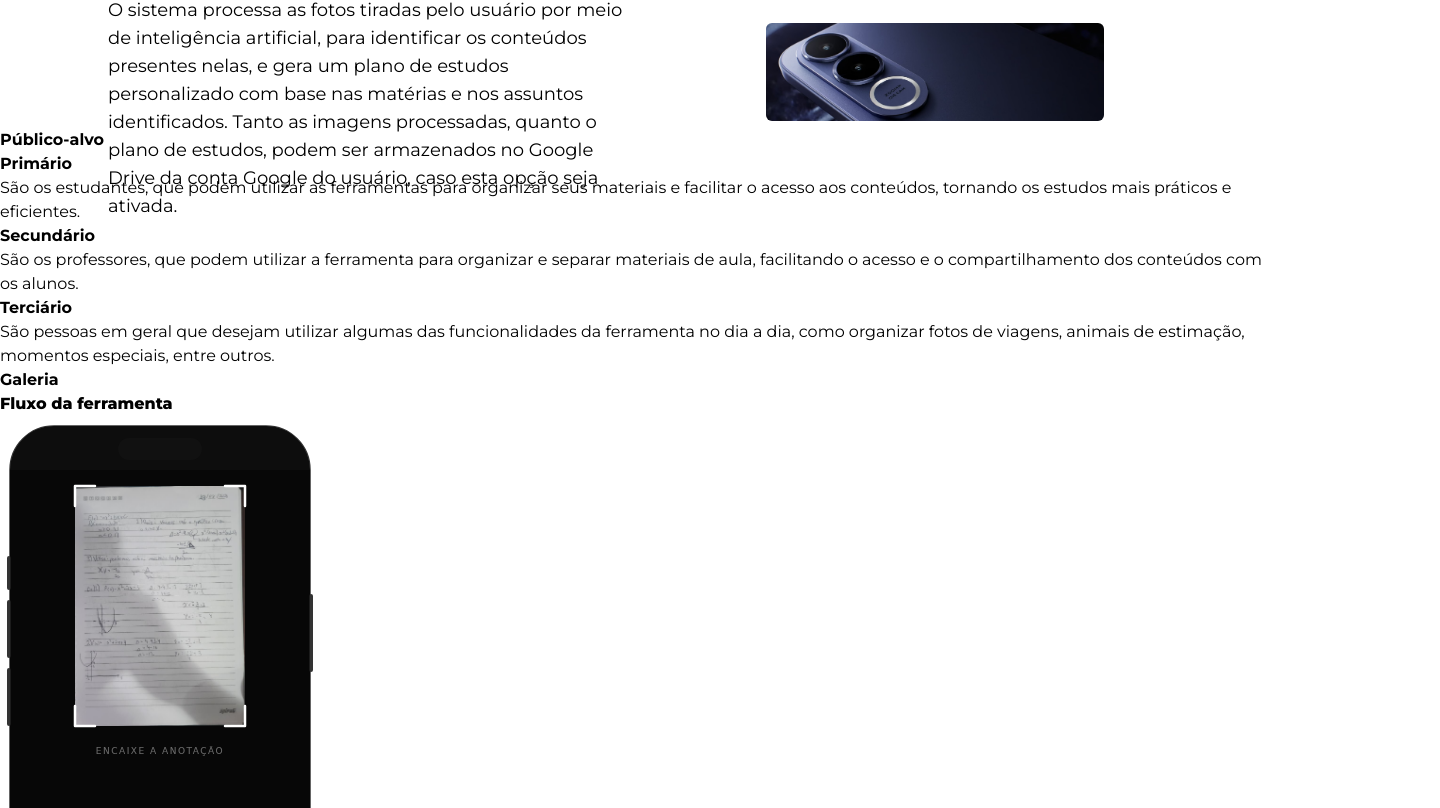
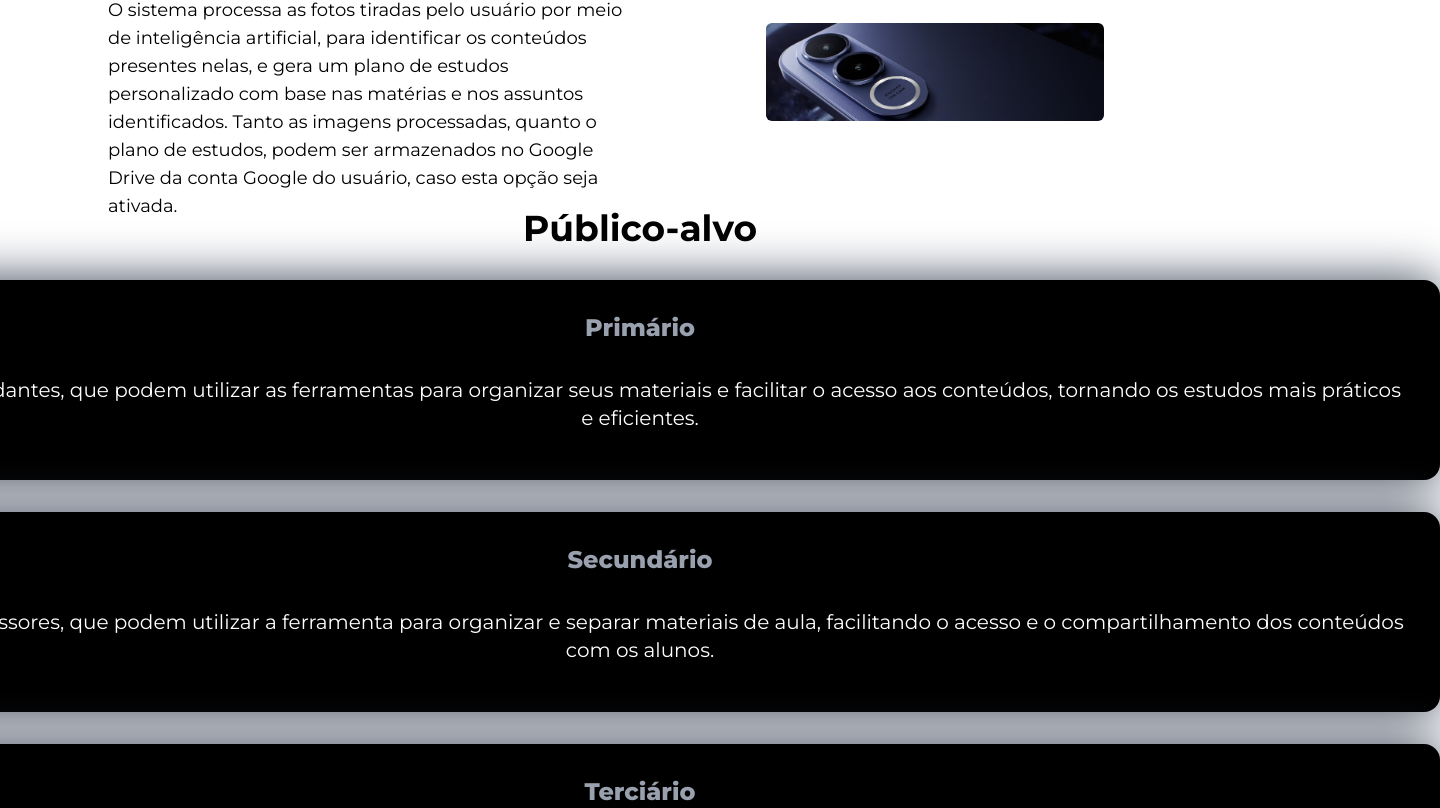
Before and after one commit to DAC-Developers-And-Coders/sprint-4-front-end-design-web-development, a Next.js app: page / in a window 1280 px wide. Shown: the part 2172-2980 px from the top of the page, 1440 px wide, since content can reach past the window. Built offline with nearby package versions, Linux system fonts and the light colour scheme.

Commit message:
Target Audience Tailwind

```diff
--- a/app/components/TargetAudience.js
+++ b/app/components/TargetAudience.js
@@ -1,32 +1,24 @@
 const TargetAudience = () =>
 {
+    const typeAudience = [
+        {id: 1, title:"Primário",text:"São os estudantes, que podem utilizar as ferramentas para organizar seus materiais e facilitar o acesso aos conteúdos, tornando os estudos mais práticos e eficientes."},
+        {id: 2,title:"Secundário",text:"São os professores, que podem utilizar a ferramenta para organizar e separar materiais de aula, facilitando o acesso e o compartilhamento dos conteúdos com os alunos."},
+        {id: 3, title:"Terciário",text:"São pessoas em geral que desejam utilizar algumas das funcionalidades da ferramenta no dia a dia, como organizar fotos de viagens, animais de estimação, momentos especiais, entre outros."}
+    ]
+
     return(
         <>
-            <section id="target-audience">
-                <h1>Público-alvo</h1>
+            <section id="target-audience" className="grid grid-cols-1 gap-8 h-screen mx-8">
+                <h1 className="text-4xl pt-20 text-center">Público-alvo</h1>
 
-                <div>
-                    <h3>Primário</h3>
-                    <p>
-                        São os estudantes, que podem utilizar as ferramentas para organizar seus materiais e facilitar o acesso aos conteúdos, tornando os estudos mais práticos e eficientes.
-                    </p>
-                </div>
-
-                <div>
-                    <h3>Secundário</h3>
-                    <p>
-                        São os professores, que podem utilizar a ferramenta para organizar e separar materiais de aula, facilitando o acesso e o compartilhamento dos conteúdos com os alunos.
-                    </p>
-                </div>
-
-                <div>
-                    <h3>Terciário</h3>
-                    <p>
-                        São pessoas em geral que desejam utilizar algumas das funcionalidades da ferramenta no dia a dia, como organizar fotos de viagens, animais de estimação, momentos especiais, entre outros.
-                    </p>
-
-                </div>
-
+                {typeAudience.map((type) => (
+                    <div key={type.id} className="flex flex-col items-center">
+                        <div className="shadow-[0_0_50px] shadow-gray-700 flex flex-col text-center gap-8 p-8 w-400 h-50 rounded-2xl bg-black transition-all duration-700 hover:scale-104">
+                            <h2 className="text-2xl text-gray-400">{type.title}</h2>
+                            <p className="text-xl text-snow">{type.text}</p>
+                        </div>
+                    </div>
+                ))}
             </section>
         </>
     );
```
